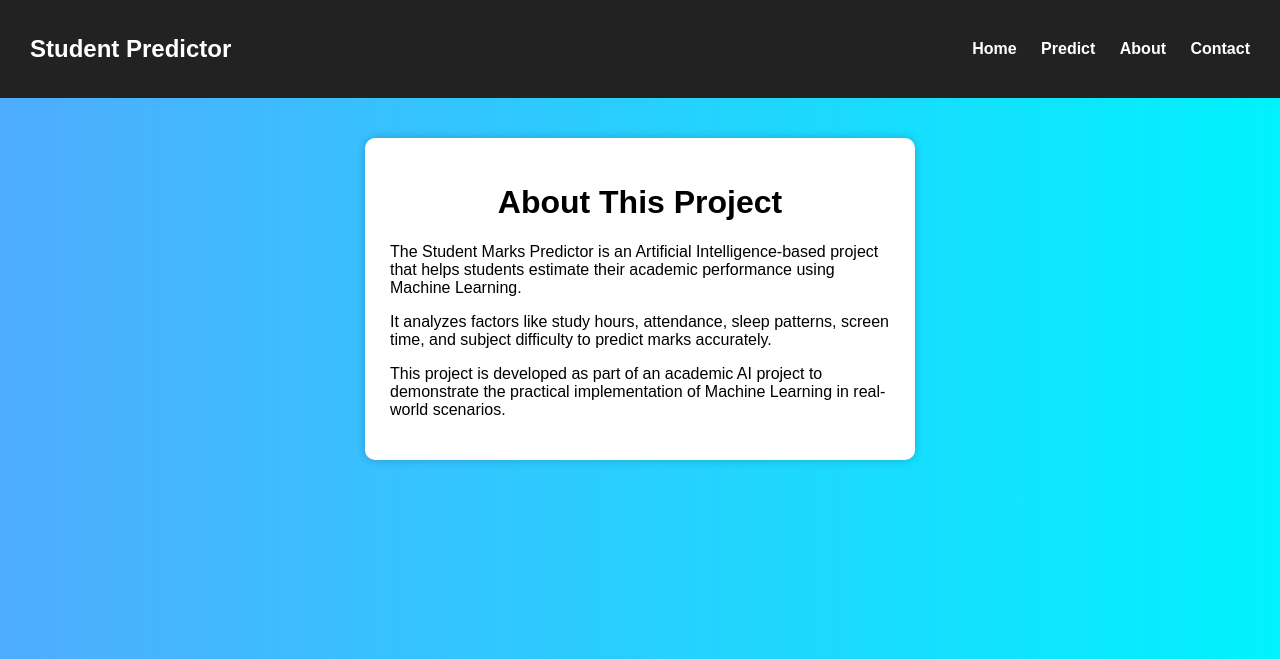
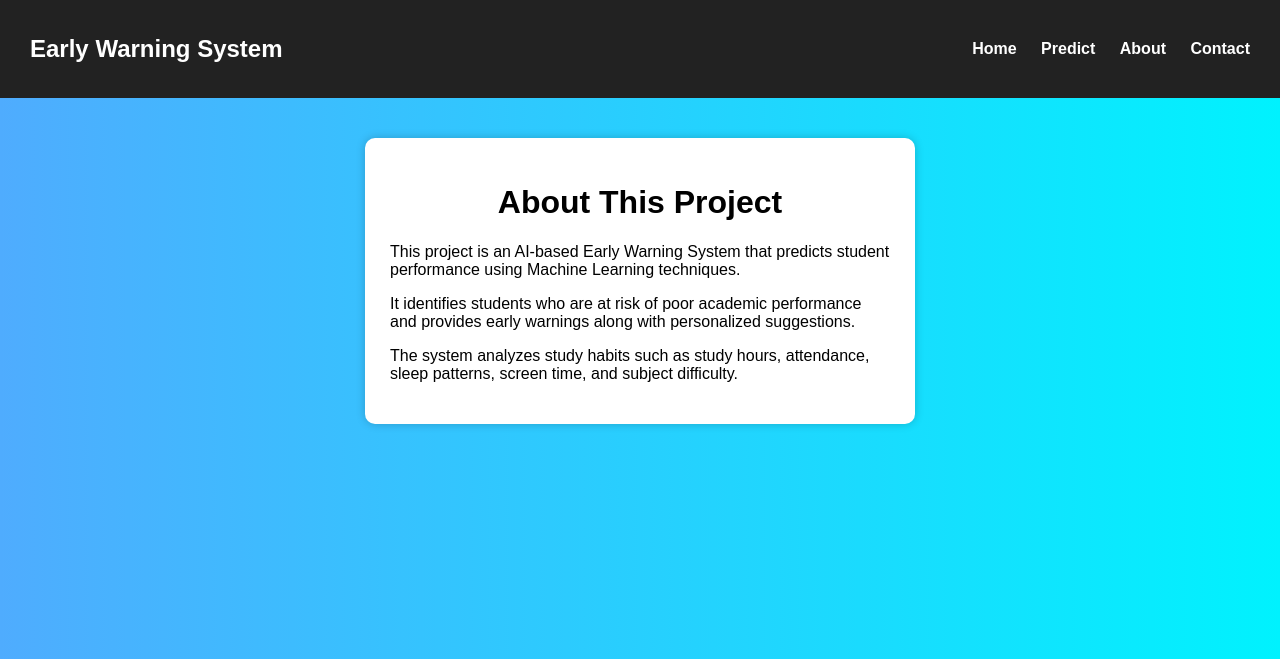
Before and after one commit to prakhar123771/studentmarkspredictor, a Flask app: page /about in a window 1280 px wide. Shown: the top 659 px of the page. Run offline with Flask 3, Linux system fonts and the light colour scheme; parts of the project's set-up code (start-up, migrations or seed data) failed here and were passed over.

Commit message:
Update about.html

```diff
--- a/Student_project/templates/about.html
+++ b/Student_project/templates/about.html
@@ -7,7 +7,7 @@
 <body>
 
 <nav class="navbar">
-    <h2>Student Predictor</h2>
+    <h2>Early Warning System</h2>
     <div class="nav-links">
         <a href="/">Home</a>
         <a href="/predict">Predict</a>
@@ -20,18 +20,18 @@
     <h1>About This Project</h1>
 
     <p>
-        The Student Marks Predictor is an Artificial Intelligence-based project that helps
-        students estimate their academic performance using Machine Learning.
+        This project is an AI-based Early Warning System that predicts student performance
+        using Machine Learning techniques.
     </p>
 
     <p>
-        It analyzes factors like study hours, attendance, sleep patterns, screen time,
-        and subject difficulty to predict marks accurately.
+        It identifies students who are at risk of poor academic performance and provides
+        early warnings along with personalized suggestions.
     </p>
 
     <p>
-        This project is developed as part of an academic AI project to demonstrate the
-        practical implementation of Machine Learning in real-world scenarios.
+        The system analyzes study habits such as study hours, attendance, sleep patterns,
+        screen time, and subject difficulty.
     </p>
 </div>
 
```
